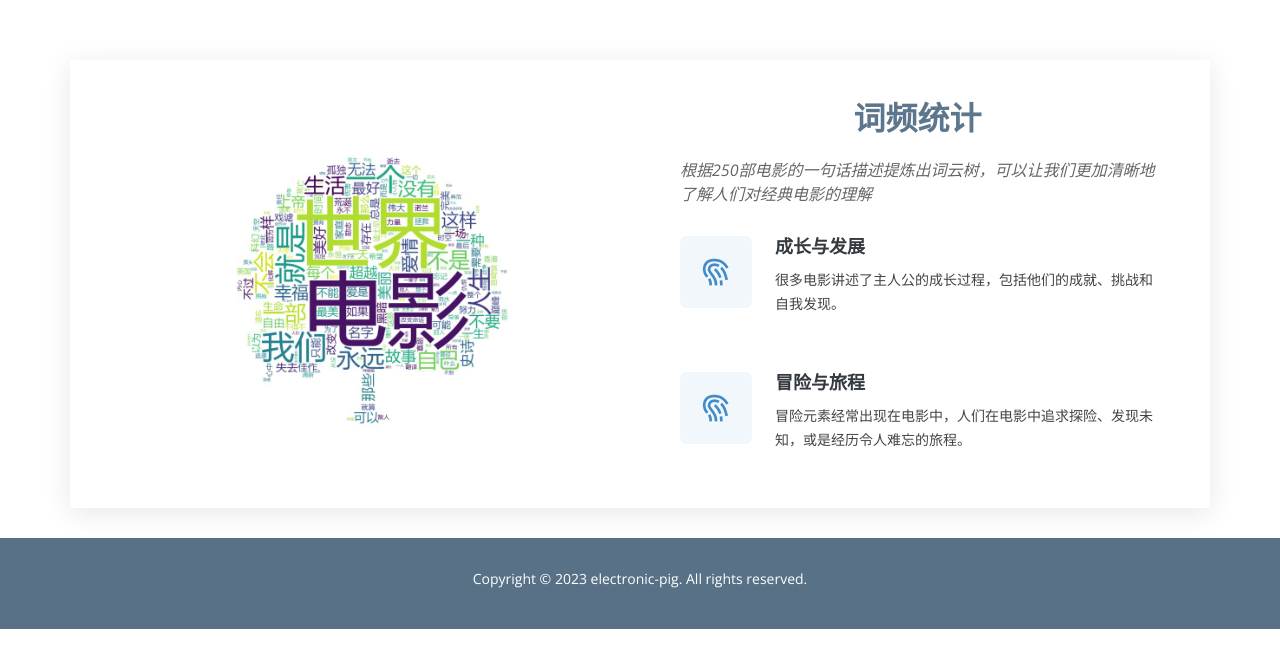
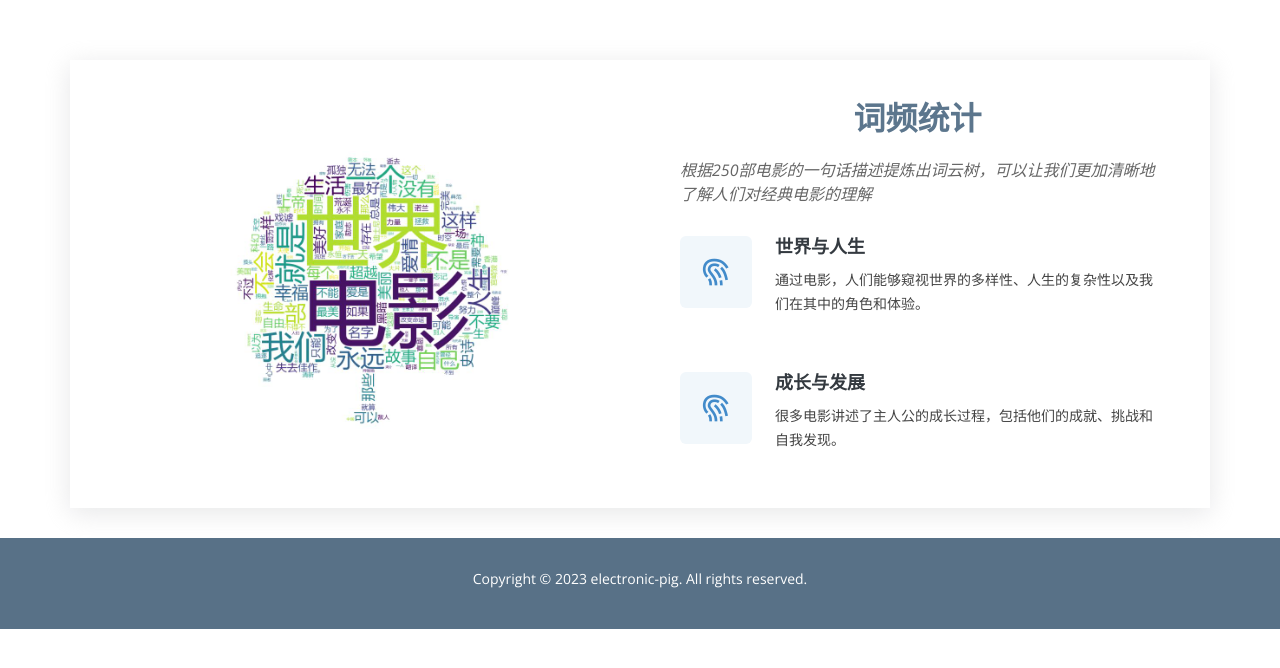
Before and after one commit to electronic-pig/DoubanTop250-WebCrawler, a Flask app: page /word in a window 1280 px wide. Shown: the part 70-738 px from the top of the page. Run offline with Flask 3, Linux system fonts and the light colour scheme; some libraries are stand-ins or nearby versions.

Commit message:
更改Actions配置

```diff
--- a/templates/index.html
+++ b/templates/index.html
@@ -95,7 +95,7 @@
               <div class="count-box">
                 <i class="icofont-live-support" style="color: #46d1ff;"></i>
                 <span data-toggle="counter-up">5693</span>
-                <p>词汇统计</p>
+                <p>词频统计</p>
               </div>
             </a>
           </div>
--- a/templates/word.html
+++ b/templates/word.html
@@ -64,21 +64,21 @@
 
       <div class="col-lg-6 d-flex flex-column justify-content-center about-content">
 
-        <div class="section-title">
+        <div class="section-title" data-aos="fade-up" data-aos-delay="100">
           <h2>词频统计</h2>
           <p>根据250部电影的一句话描述提炼出词云树，可以让我们更加清晰地了解人们对经典电影的理解</p>
         </div>
 
         <div class="icon-box" data-aos="fade-up" data-aos-delay="100">
           <div class="icon"><i class="bx bx-fingerprint"></i></div>
-          <h4 class="title"><a href="">成长与发展</a></h4>
-          <p class="description">很多电影讲述了主人公的成长过程，包括他们的成就、挑战和自我发现。</p>
+          <h4 class="title"><a href="">世界与人生</a></h4>
+          <p class="description">通过电影，人们能够窥视世界的多样性、人生的复杂性以及我们在其中的角色和体验。</p>
         </div>
 
         <div class="icon-box" data-aos="fade-up" data-aos-delay="100">
           <div class="icon"><i class="bx bx-fingerprint"></i></div>
-          <h4 class="title"><a href="">冒险与旅程</a></h4>
-          <p class="description">冒险元素经常出现在电影中，人们在电影中追求探险、发现未知，或是经历令人难忘的旅程。</p>
+          <h4 class="title"><a href="">成长与发展</a></h4>
+          <p class="description">很多电影讲述了主人公的成长过程，包括他们的成就、挑战和自我发现。</p>
         </div>
 
       </div>
```
Also changed, not shown: .github/workflows/main.yml.
